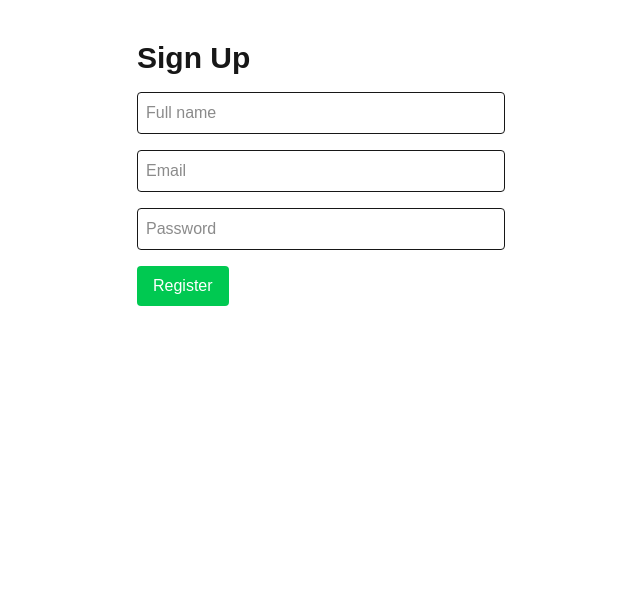
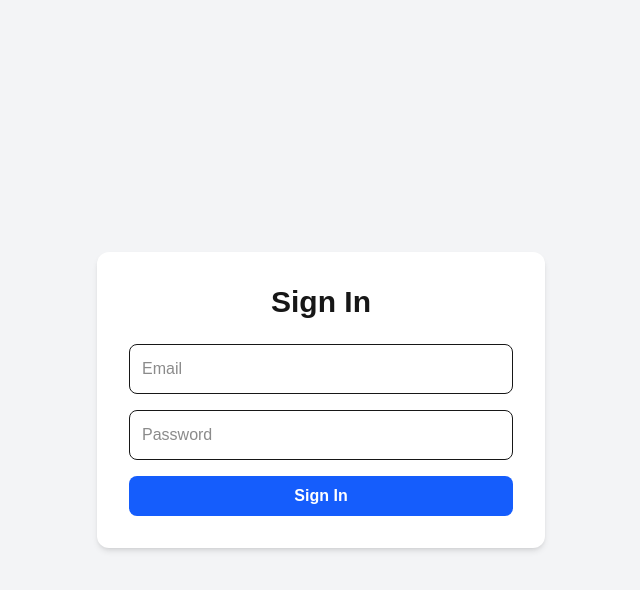
Before and after one commit to HudsonWayne/SignLanguageConvetor, a Next.js app in the folder Desktop/FastApplyAi/fastapplyai/: page /signin in a window 1280 px wide. Shown: the top 590 px of the page, without its empty margins (319-959 px from the left). Built offline with nearby package versions, Linux system fonts and the light colour scheme.

Commit message:
initial commit

```diff
--- a/Desktop/FastApplyAi/fastapplyai/src/app/signin/page.tsx
+++ b/Desktop/FastApplyAi/fastapplyai/src/app/signin/page.tsx
@@ -3,12 +3,12 @@
 import { useState } from "react";
 
 export default function SignInPage() {
-  const [form, setForm] = useState({ name: "", email: "", password: "" });
+  const [form, setForm] = useState({ email: "", password: "" });
 
-  const handleSubmit = async (e: any) => {
+  const handleSubmit = async (e: React.FormEvent) => {
     e.preventDefault();
 
-    const res = await fetch("/api/signup", {
+    const res = await fetch("/api/signin", {
       method: "POST",
       headers: { "Content-Type": "application/json" },
       body: JSON.stringify(form),
@@ -19,36 +19,33 @@ export default function SignInPage() {
   };
 
   return (
-    <div className="p-10 max-w-md mx-auto">
-      <h1 className="text-3xl font-bold mb-4">Sign Up</h1>
+    <div className="min-h-screen flex items-center justify-center bg-gray-100">
+      <div className="bg-white shadow-md rounded-xl p-8 w-full max-w-md">
+        <h1 className="text-3xl font-bold mb-6 text-center">Sign In</h1>
 
         <form onSubmit={handleSubmit} className="space-y-4">
           <input
-          placeholder="Full name"
-          className="w-full p-2 border rounded"
-          onChange={(e) => setForm({ ...form, name: e.target.value })}
-        />
-
-        <input
             placeholder="Email"
-          className="w-full p-2 border rounded"
+            type="email"
+            className="w-full p-3 border rounded-lg focus:outline-none focus:ring focus:ring-blue-300"
             onChange={(e) => setForm({ ...form, email: e.target.value })}
           />
 
           <input
             placeholder="Password"
             type="password"
-          className="w-full p-2 border rounded"
+            className="w-full p-3 border rounded-lg focus:outline-none focus:ring focus:ring-blue-300"
             onChange={(e) => setForm({ ...form, password: e.target.value })}
           />
 
           <button
             type="submit"
-          className="bg-green-500 text-white rounded px-4 py-2"
+            className="w-full bg-blue-600 hover:bg-blue-700 text-white rounded-lg py-2 font-semibold"
           >
-          Register
+            Sign In
           </button>
         </form>
       </div>
+    </div>
   );
 }
```
Lines whose indentation alone changed are shown as unchanged.
